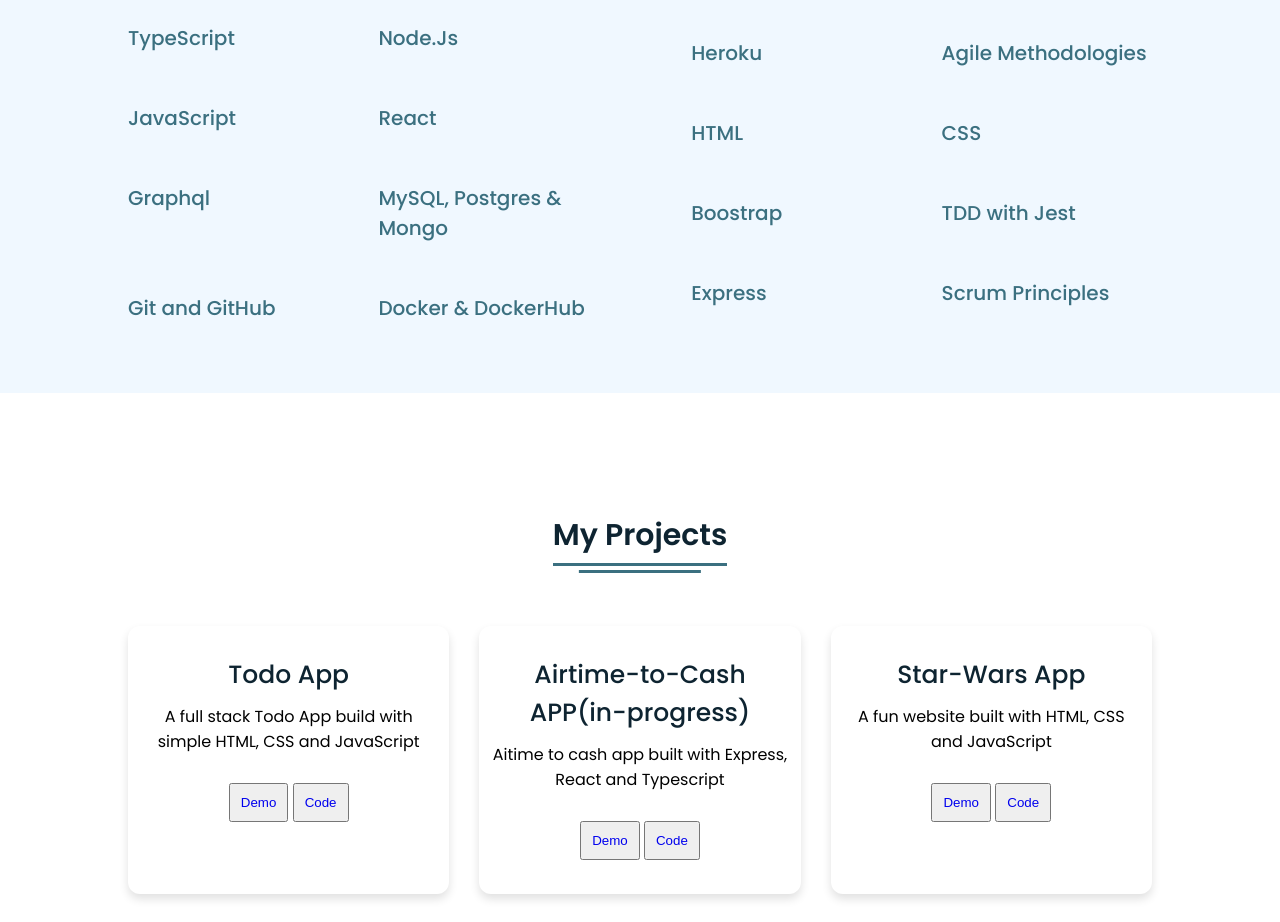
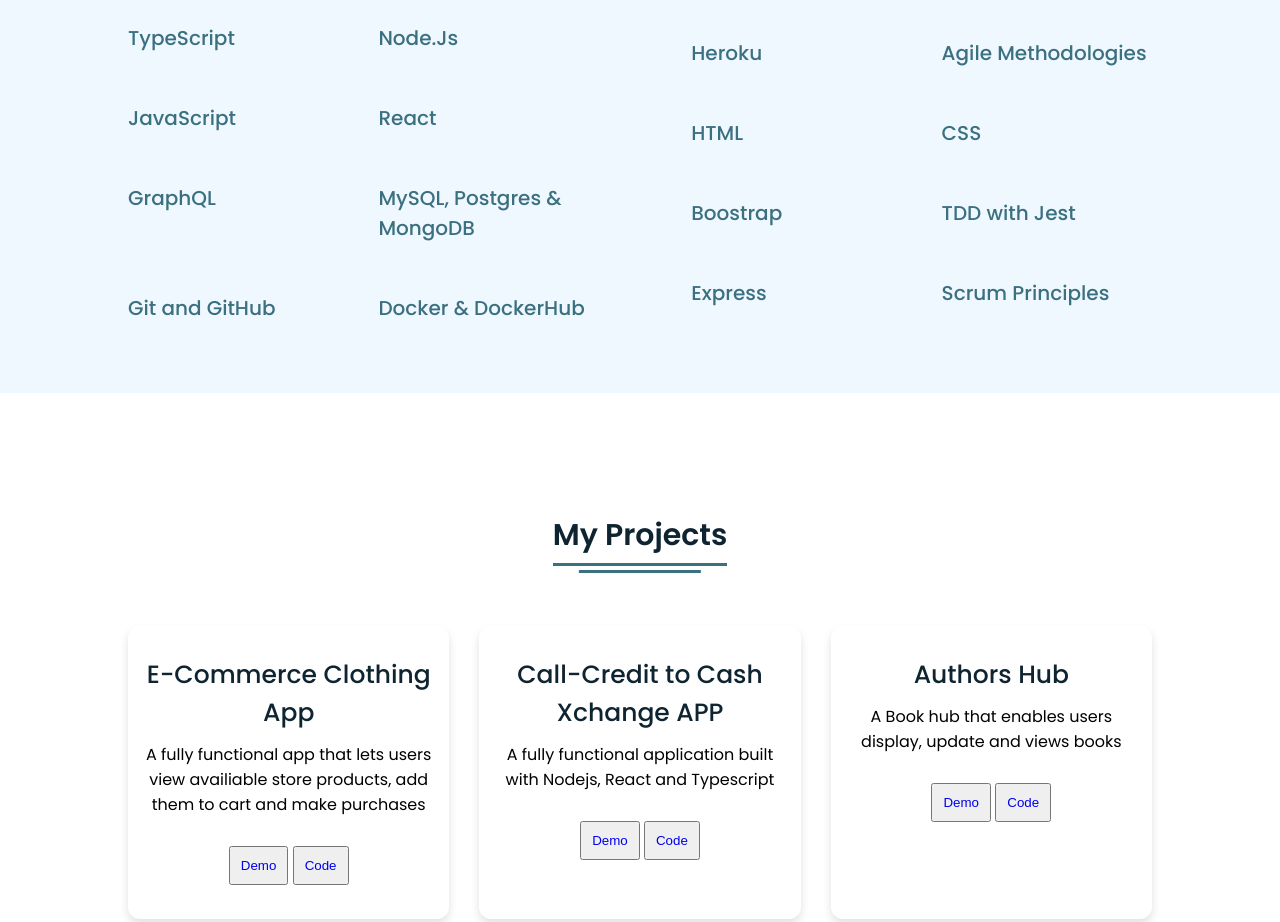
Before and after one commit to Michelle-3117/My_Official_Portfolio, a plain HTML site: page index.html in a window 1280 px wide. Shown: the part 1803-2725 px from the top of the page. Drawn offline with Linux system fonts and the light colour scheme; a script that the page names is missing.

Commit message:
lastest changes

```diff
--- a/index.html
+++ b/index.html
@@ -141,10 +141,10 @@
                         <div class="topic">React</div>
                     </div>
                     <div class="box">
-                        <div class="topic">Graphql</div>
+                        <div class="topic">GraphQL</div>
                     </div>
                     <div class="box">
-                        <div class="topic">MySQL, Postgres & Mongo</div>
+                        <div class="topic">MySQL, Postgres & MongoDB</div>
                     </div>
                     <div class="box">
                         <div class="topic">Git and GitHub</div>
@@ -193,31 +193,31 @@
 
                 <!-- project1 -->
                 <div class="box">
-                    <div class="topic">Todo App</div>
-                    <p>A full stack Todo App build with simple HTML, CSS and JavaScript</p>
+                    <div class="topic">E-Commerce Clothing App</div>
+                    <p>A fully functional app that lets users view availiable store products, add them to cart and make purchases</p>
                     <div class="project-buttons"> <br>
-                        <button> <a href="https://62c5a15c83a3c608719f9049--majestic-swan-383cf6.netlify.app/?classId=eef30e18-d0d8-4a9e-b5ed-ac8d35cad1e6&assignmentId=cb0ac655-b48b-4075-a246-2f9bfe9e7cfe&submissionId=9fd4217c-d1c3-6013-e8af-f06989c74639">Demo</a> </button> <button> <a
-                                href="https://github.com/Michelle-3117/Basic-Todo-app">Code</a> </button>
+                        <button> <a href="https://crownsclothings.netlify.app/">Demo</a> </button> <button> <a
+                                href="https://github.com/Michelle-3117/crwn-clothing-v2">Code</a> </button>
                     </div>
                 </div>
 
                 <!-- project2 -->
                 <div class="box">
-                    <div class="topic">Airtime-to-Cash APP(in-progress)</div>
-                    <p>Aitime to cash app built with Express, React and Typescript</p>
+                    <div class="topic">Call-Credit to Cash Xchange APP</div>
+                    <p>A fully functional application built with Nodejs, React and Typescript</p>
                     <div class="project-buttons"> <br>
                         <button> <a href="https://airtimetocashpodg.netlify.app/">Demo</a>
-                        </button> <button> <a href="#">Code</a> </button>
+                        </button> <button> <a href="https://github.com/Michelle-3117/Call-Credit-to-Cash-Xchange-Backend-">Code</a> </button>
                     </div>
                 </div>
 
                 <!-- project3 -->
                 <div class="box">
-                    <div class="topic">Star-Wars App</div>
-                    <p>A fun website built with HTML, CSS and JavaScript</p>
+                    <div class="topic">Authors Hub</div>
+                    <p>A Book hub that enables users display, update and views books</p>
                     <div class="project-buttons"> <br>
-                        <button> <a href="https://62bc5b562a703b00abe85977--glistening-biscotti-4978d6.netlify.app/?classId=eef30e18-d0d8-4a9e-b5ed-ac8d35cad1e6&assignmentId=43412a5b-a21f-4d0d-95ff-1e6f122623ec&submissionId=17d72fa8-8f3d-9134-70c9-5618ee6107d1">Demo</a> </button> <button> <a
-                                href="https://github.com/Michelle-3117/API-Challenge-wk-1">Code</a> </button>
+                        <button> <a href="https://authors-hub.netlify.app/">Demo</a> </button> <button> <a
+                                href="https://authors-hub.netlify.app/">Code</a> </button>
                     </div>
                 </div>
 
```
